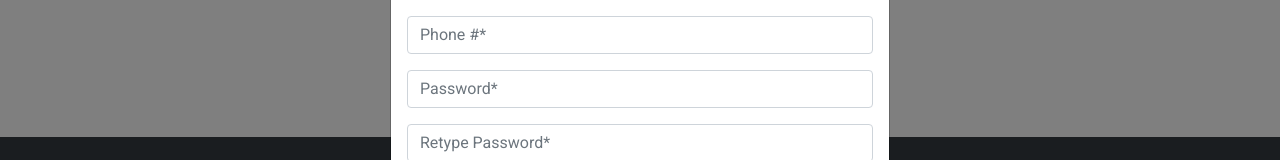
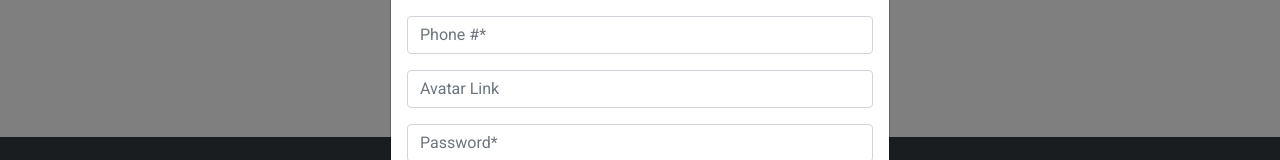
Before and after one commit to usefulmana/real-estate-webapp-react-frontend, a React (Create React App) app: page /dashboard in a window 1280 px wide. Both pictures are taken after a click on the button "REGISTER". Shown: the part 255-415 px from the top of the page. Built offline with nearby package versions, Linux system fonts and the light colour scheme; no server answers.

Commit message:
Added Avatar link to register.Finished User Card

```diff
--- a/src/actions/authActions.js
+++ b/src/actions/authActions.js
@@ -35,7 +35,7 @@ export const loadUser = () => (dispatch, getState) => {
 };
 // Register
 
-export const register = ({ name, email, phone, password }) => dispatch => {
+export const register = ({ name, email, phone, password,avatar }) => dispatch => {
   // headers
   const config = {
     headers: {
@@ -43,7 +43,7 @@ export const register = ({ name, email, phone, password }) => dispatch => {
     }
   };
 
-  const body = JSON.stringify({ name, email, phone, password });
+  const body = JSON.stringify({ name, email, phone, password, avatar });
 
   axios
     .post('http://localhost:3000/user', body, config)
--- a/src/components/main/Registration.jsx
+++ b/src/components/main/Registration.jsx
@@ -27,6 +27,7 @@ class Registration extends Component {
       userPassword2: '',
       userErrors: '',
       userPasswordError: '',
+      imageURL:'',
       modal: false
     }
     this.onSubmit = this.onSubmit.bind(this)
@@ -74,7 +75,8 @@ class Registration extends Component {
         name: this.state.userName,
         email: this.state.userEmail,
         password: this.state.userPassword,
-        phone: this.state.userPhone
+        phone: this.state.userPhone,
+        avatar: this.state.imageURL
       }
       this.props.register(newUser)
     }
@@ -145,7 +147,13 @@ class Registration extends Component {
                   className="mb-3"
                   placeholder="Phone #*"
                 />
-
+                <Input
+                  type="url"
+                  name="imageURL"
+                  onChange={this.onChange}
+                  className="mb-3"
+                  placeholder="Avatar Link"
+                />
                 <Input
                   type="password"
                   id="userPassword"
--- a/src/components/secondary/UserCard.jsx
+++ b/src/components/secondary/UserCard.jsx
@@ -10,7 +10,6 @@ class UserCard extends Component {
     super();
     this.state = {
       user: "",
-      avatar: ""
     };
   }
 
@@ -25,16 +24,10 @@ class UserCard extends Component {
       }
     })
       .then(res => res.json())
-      .then(user => this.setState({ user: user }));
-    if (!this.state.user.avatar) {
-      this.setState({
-        avatar: "https://avatars0.githubusercontent.com/u/42512663?s=400&v=4"
-      });
-    }
+      .then(user => this.setState({ user: user}));
   }
   render() {
     const { isAuthenticated } = this.props.auth;
-    console.log(this.state.user.avatar);
     const authLinks = (
       <Fragment>
         <div>
@@ -42,8 +35,8 @@ class UserCard extends Component {
             <CardImg
               top
               width="80%"
-              src={this.state.avatar}
-              alt="Card image cap"
+              src={this.state.user.avatar}
+              alt='avatar'
             />
 
             <CardBody className="text-center">
@@ -67,7 +60,7 @@ class UserCard extends Component {
             </CardBody>
           </Card>
           <div className="text-center mt-4">
-            <EditUserInfo/>
+            <EditUserInfo />
           </div>
         </div>
       </Fragment>
@@ -80,9 +73,10 @@ class UserCard extends Component {
 }
 
 const UserCardWrapper = styled.div`
-.icon{
-  margin-right: 1rem;
-}`;
+  .icon {
+    margin-right: 1rem;
+  }
+`;
 const mapStateToProps = state => ({
   auth: state.auth
 });
```
